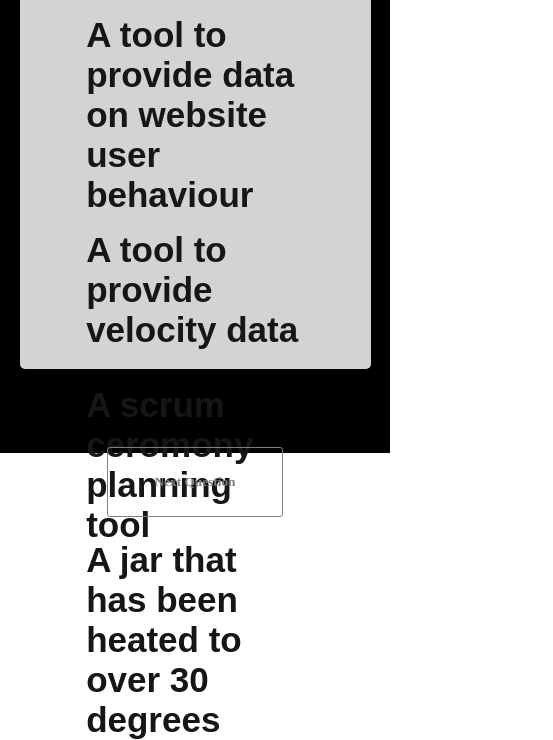
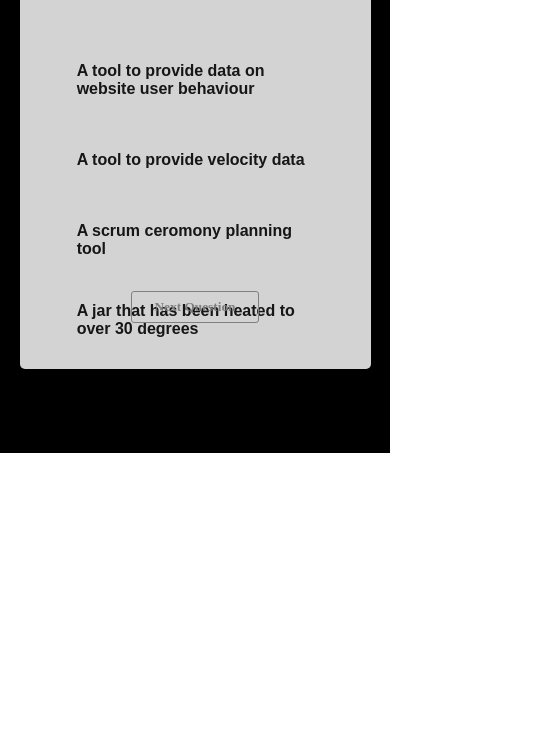
Before and after one commit to ManikinSaute/in2product, a plain HTML site: page index.html in a window 390 px wide. Shown: the part 391-1131 px from the top of the page, 553 px wide, since content can reach past the window. After the commit the page ends 844 px from the top, so only its background shows below. Drawn offline with Linux system fonts and the light colour scheme; a web font is replaced by a local one.

Commit message:
Update index.css
clearly I have no clue what I am doing lol

```diff
--- a/index.css
+++ b/index.css
@@ -205,12 +205,6 @@ input[type=radio]:checked ~ .option {
 }
 
 @media(min-width : 300px) and (max-width : 350px){
-
-        html{
-	font-size: 35px;
-	}
-
-
     .game-quiz-container{
         width: 90%;
         height: 80vh;
@@ -246,12 +240,7 @@ input[type=radio]:checked ~ .option {
 }
 
 @media(min-width : 350px) and (max-width : 700px){
-
-        html{
-	font-size: 35px;
-	}
-
-	.game-quiz-container{
+    .game-quiz-container{
        width: 90%;
        height: 80vh;
     }
```
